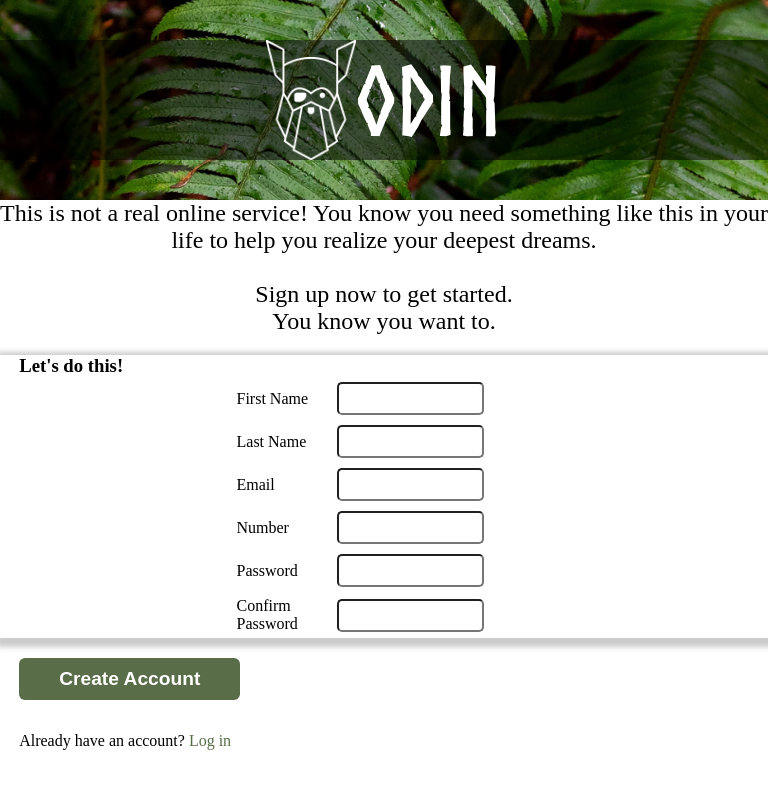
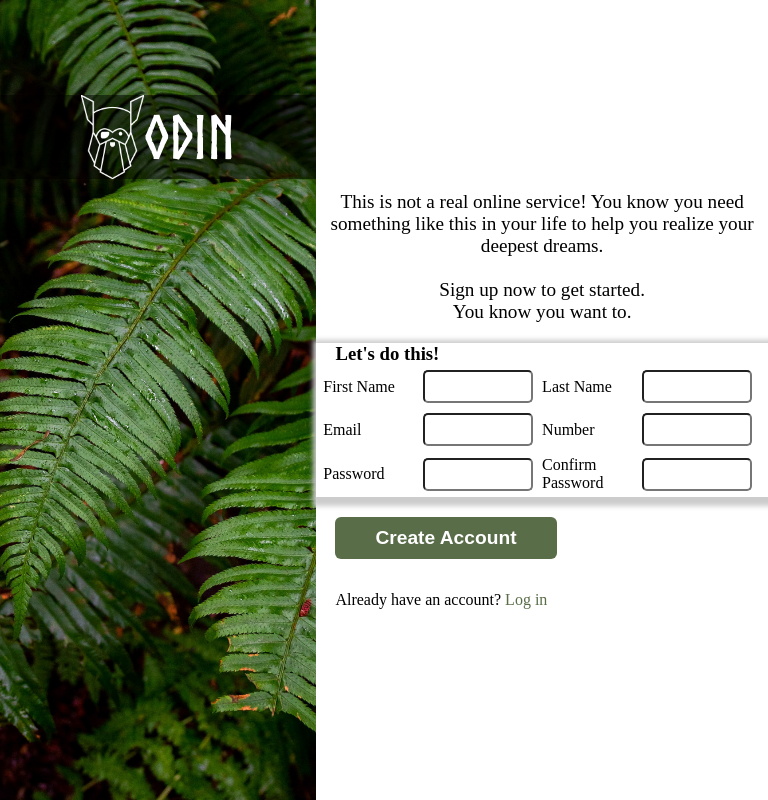
Before and after one commit to nqnguyen1/Sign-up-Page, a plain HTML site: page index.html in a window 768 px wide. Drawn offline with Linux system fonts and the light colour scheme.

Commit message:
finish tablet

```diff
--- a/index.css
+++ b/index.css
@@ -55,10 +55,11 @@ body {
 
 #logoTxt {
     font-family: myFont;
-    font-size: 6rem;
+    font-size: 60px;
     color: white;
 }
 
+/* ----------------------------------------- */
 #ad {
     font-size: 1.5rem;
     text-align: center;
@@ -133,4 +134,36 @@ button {
 }
 
 
-@media only screen and (min-width: 401px) and (max-width: 960px) {}
+@media only screen and (min-width: 401px) and (max-width: 960px) {
+    #container {
+        flex-direction: row;
+    }
+
+    #left {
+        height: 100%;
+        width: 70%;
+        align-items: flex-start;
+    }
+
+    #logo {
+        max-width: 20%;
+
+    }
+
+    #logoDiv {
+        width: 100%;
+        height: auto;
+        margin-top: 30%;
+
+    }
+
+    #ad {
+        font-size: 1.2rem;
+        text-align: center;
+    }
+
+    fieldset {
+        flex-direction: row;
+
+    }
+}
```
